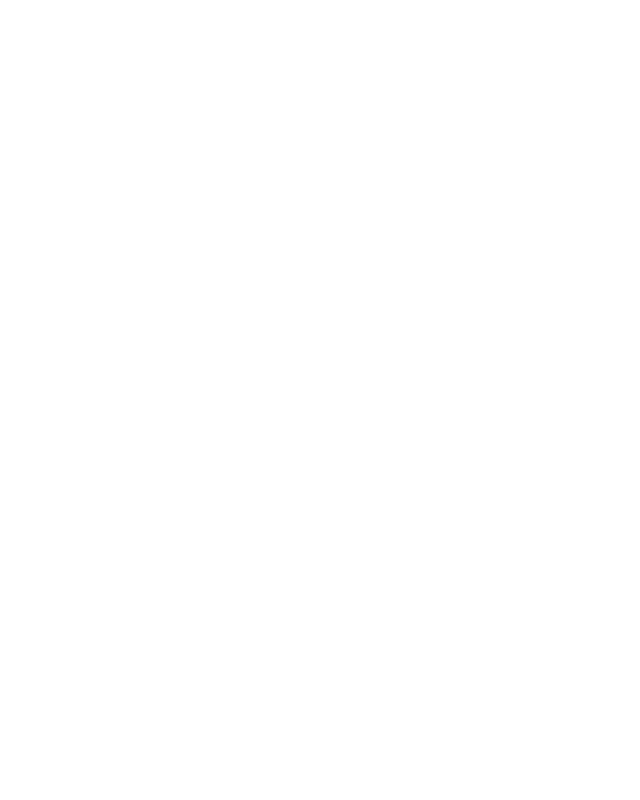
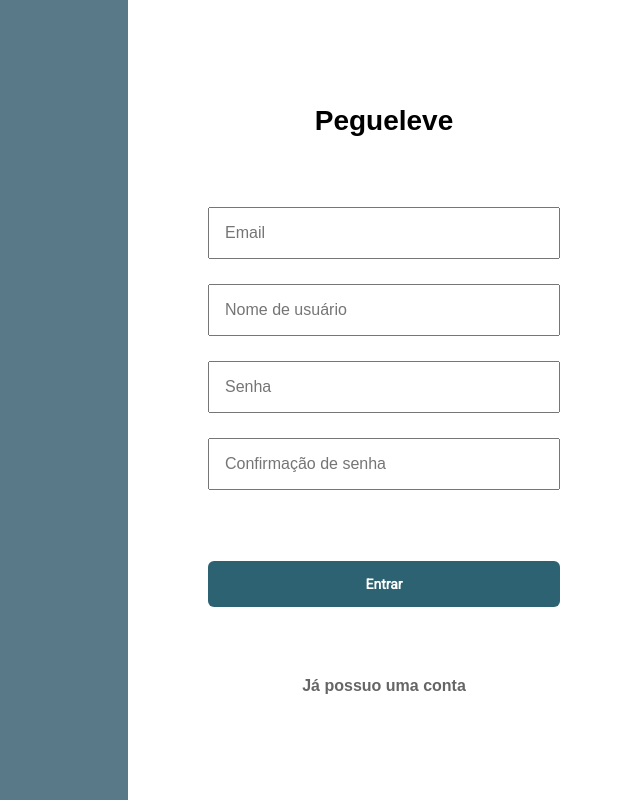
Before and after one commit to edersonrdg/pagueleve-teste, a React (Create React App) app in the folder web/: page /signup in a window 1280 px wide. Shown: the whole page, without its empty margins (640-1280 px from the left). Built offline with nearby package versions, Linux system fonts and the light colour scheme.

Commit message:
feat: signUp page

```diff
--- a/web/src/App.tsx
+++ b/web/src/App.tsx
@@ -2,12 +2,14 @@
 import { Switch, Route, BrowserRouter } from 'react-router-dom';
 import Products from './pages/Products';
 import SignIn from './pages/SignIn';
+import SignUp from './pages/SignUp';
 
 function App() {
   return (
     <BrowserRouter>
       <Switch>
         <Route path="/produtos" component={ Products }/>
+        <Route path="/signup" component={ SignUp }/>
         <Route exact path="/" component={ SignIn }/>
       </Switch>
     </BrowserRouter>
--- a/web/src/pages/SignIn/styles.css
+++ b/web/src/pages/SignIn/styles.css
@@ -17,6 +17,10 @@
   padding: 80px;
 }
 
+.main-page form h1 {
+  margin-bottom: 20px;
+}
+
 .main-page form .input-block {
   display: flex;
   flex-direction: column;
@@ -29,7 +33,7 @@
 }
 
 .main-page form .input-block input + input {
-  margin-top: 40px;
+  margin-top: 25px;
 }
 
 .main-page form button {
@@ -41,6 +45,7 @@
   width: 100%;
   border: none;
   border-radius: 6px;
+  margin: 20px 0;
   font-size: 14px;
   cursor: pointer;
 }
--- /dev/null
+++ b/web/src/pages/SignUp/index.jsx
@@ -0,0 +1,23 @@
+import React from 'react';
+import { Link } from 'react-router-dom';
+
+function SignUp() {
+  return (
+    <div className="main-page">
+      <div className="side-color" />
+      <form>
+        <h1>Pegueleve</h1>
+        <div className="input-block">
+          <input type="text" placeholder="Email"/>
+          <input type="text" placeholder="Nome de usuário"/>
+          <input type="password" placeholder="Senha"/>
+          <input type="password" placeholder="Confirmação de senha"/>
+        </div>
+        <button type="button">Entrar</button>
+        <Link to="/">Já possuo uma conta</Link>
+      </form>
+    </div>
+  );
+}
+
+export default SignUp;
```
